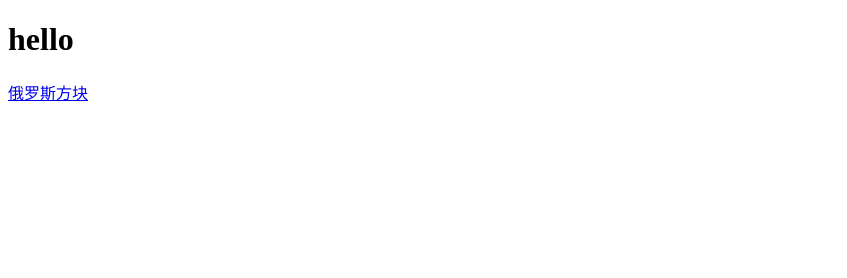
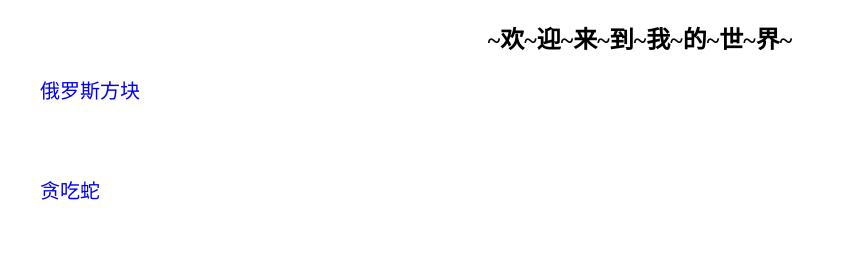
Before and after one commit to wenshan3/wenshan, a plain HTML site: page index.html in a window 1280 px wide. Shown: the whole page, without its empty margins (0-847 px from the left). Drawn offline with Linux system fonts and the light colour scheme.

Commit message:
Update index.html
首页

```diff
--- a/index.html
+++ b/index.html
@@ -3,9 +3,31 @@
 	<head>
 		<meta charset="utf-8">
 		<title></title>
+		<style type="text/css">
+			body {
+				width: 1200px;
+				margin: 0 auto;
+			}
+			h2 {
+				text-align: center;
+			}
+			#box a {
+				display: block;
+				width: 150px;
+				height: 100px;
+				text-decoration: none;
+				font-size: 20px;
+			}
+			#box a:hover {
+				color: red;
+			}
+		</style>
 	</head>
 	<body>
-		<h1>hello</h1>
-		<a href="./game/Tetris.html">俄罗斯方块</a>
+		<h2>~欢~迎~来~到~我~的~世~界~</h2>
+		<div id="box">
+			<a href="./game/Tetris.html">俄罗斯方块</a>
+			<a href="./game/Snake.html">贪吃蛇</a>
+		</div>
 	</body>
 </html>
```
